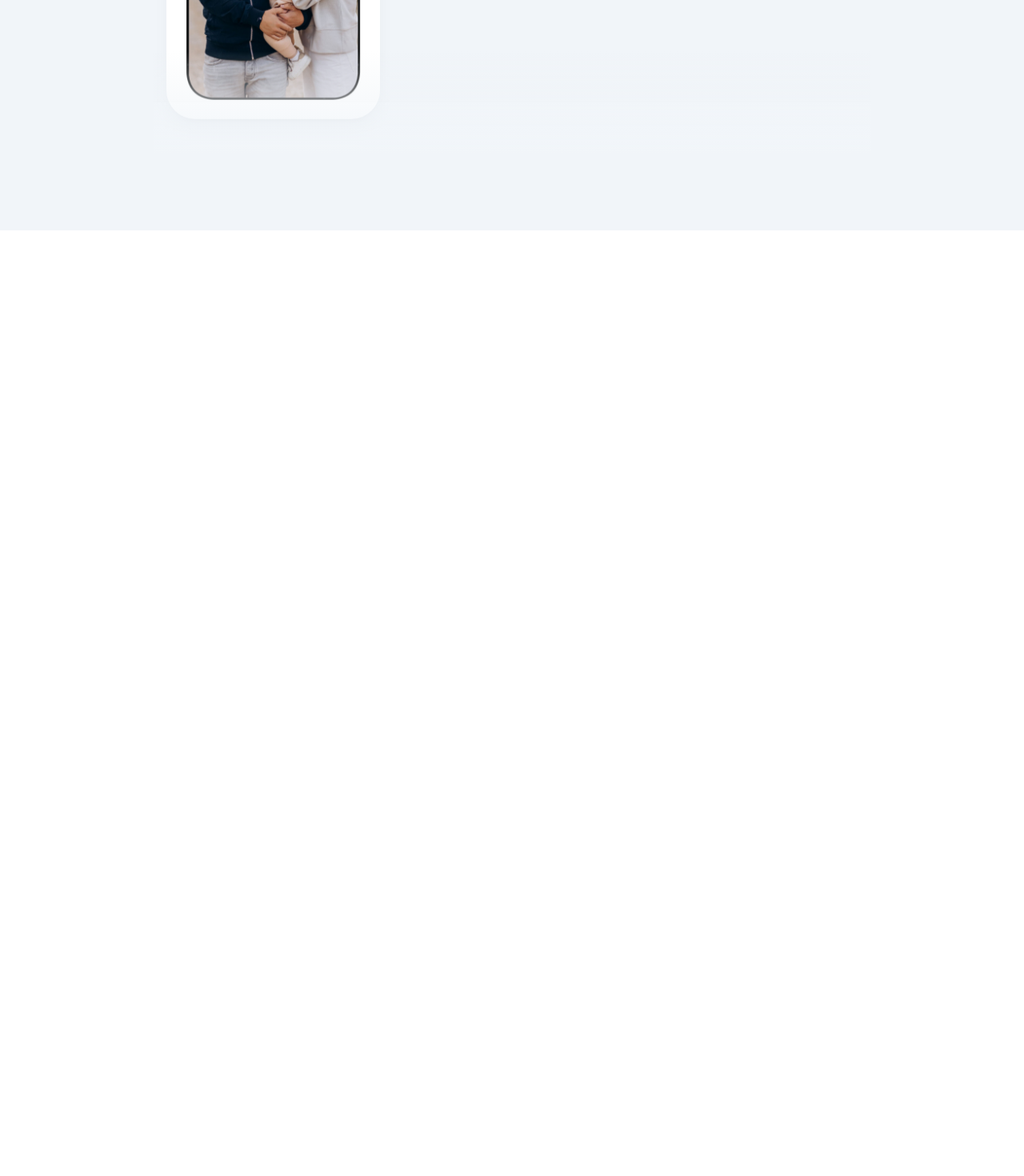
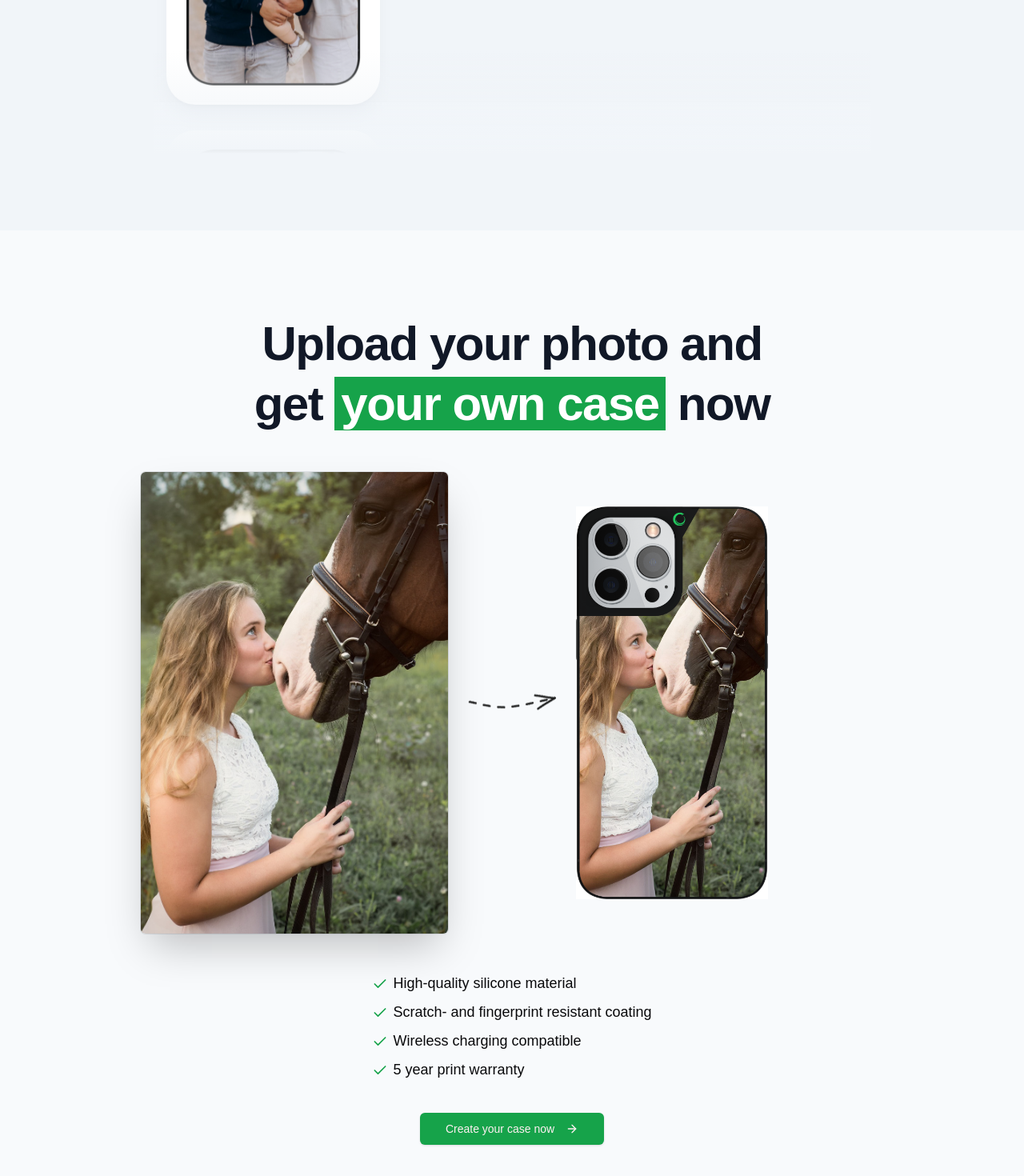
Before and after one commit to ChamilFonseka/casecobra-clone, a Next.js app: page / in a window 1280 px wide. Shown: the part 2316-3786 px from the top of the page at 80% size. Before the commit the page ends 2604 px from the top, so only its background shows below. Built offline with nearby package versions, Linux system fonts and the light colour scheme; no server answers.

Commit message:
added the create now section

```diff
--- a/src/app/page.tsx
+++ b/src/app/page.tsx
@@ -2,7 +2,9 @@ import { Icons } from "@/components/Icons";
 import MaxWidthWrapper from "@/components/MaxWidthWrapper";
 import Phone from "@/components/Phone";
 import { Reviews } from "@/components/Reviews";
-import { Check, Star } from "lucide-react";
+import { buttonVariants } from "@/components/ui/button";
+import { ArrowRight, Check, Star } from "lucide-react";
+import Link from "next/link";
 
 export default function Home() {
   return (
@@ -200,6 +202,70 @@ export default function Home() {
           <Reviews />
         </div>
       </section>
+
+      <section>
+        <MaxWidthWrapper className='py-24'>
+          <div className='mb-12 px-6 lg:px-8'>
+            <div className='mx-auto max-w-2xl sm:text-center'>
+              <h2 className='order-1 mt-2 tracking-tight text-center text-balance !leading-tight font-bold text-5xl md:text-6xl text-gray-900'>
+                Upload your photo and get{' '}
+                <span className='relative px-2 bg-green-600 text-white'>
+                  your own case
+                </span>{' '}
+                now
+              </h2>
+            </div>
+          </div>
+
+          <div className='mx-auto max-w-6xl px-6 lg:px-8'>
+            <div className='relative flex flex-col items-center md:grid grid-cols-2 gap-40'>
+              <img
+                src='/arrow.png'
+                className='absolute top-[25rem] md:top-1/2 -translate-y-1/2 z-10 left-1/2 -translate-x-1/2 rotate-90 md:rotate-0'
+              />
+
+              <div className='relative h-80 md:h-full w-full md:justify-self-end max-w-sm rounded-xl bg-gray-900/5 ring-inset ring-gray-900/10 lg:rounded-2xl'>
+                <img
+                  src='/horse.jpg'
+                  className='rounded-md object-cover bg-white shadow-2xl ring-1 ring-gray-900/10 h-full w-full'
+                />
+              </div>
+
+              <Phone className='w-60' imgSrc='/horse_phone.jpg' />
+            </div>
+          </div>
+
+          <ul className='mx-auto mt-12 max-w-prose sm:text-lg space-y-2 w-fit'>
+            <li className='w-fit'>
+              <Check className='h-5 w-5 text-green-600 inline mr-1.5' />
+              High-quality silicone material
+            </li>
+            <li className='w-fit'>
+              <Check className='h-5 w-5 text-green-600 inline mr-1.5' />
+              Scratch- and fingerprint resistant coating
+            </li>
+            <li className='w-fit'>
+              <Check className='h-5 w-5 text-green-600 inline mr-1.5' />
+              Wireless charging compatible
+            </li>
+            <li className='w-fit'>
+              <Check className='h-5 w-5 text-green-600 inline mr-1.5' />5 year
+              print warranty
+            </li>
+
+            <div className='flex justify-center'>
+              <Link
+                className={buttonVariants({
+                  size: 'lg',
+                  className: 'mx-auto mt-8',
+                })}
+                href='/configure/upload'>
+                Create your case now <ArrowRight className='h-4 w-4 ml-1.5' />
+              </Link>
+            </div>
+          </ul>
+        </MaxWidthWrapper>
+      </section>
     </div>
   );
 }
```
